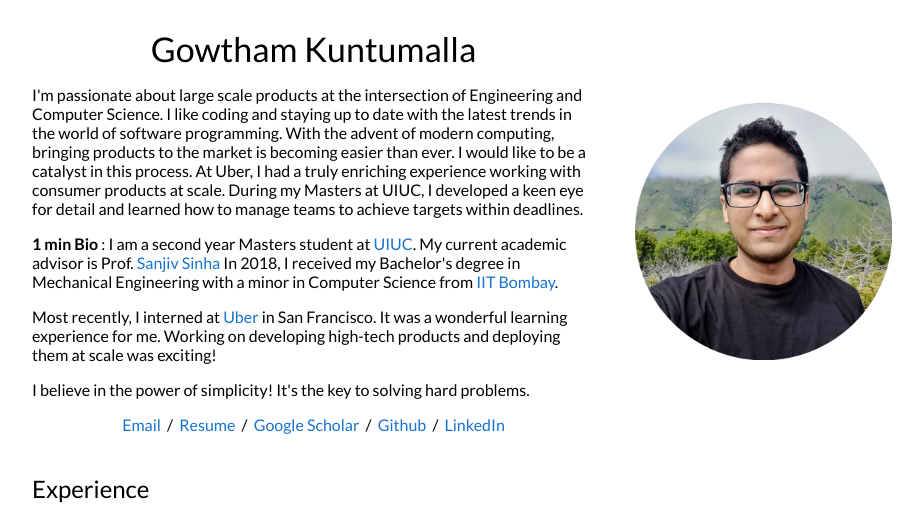
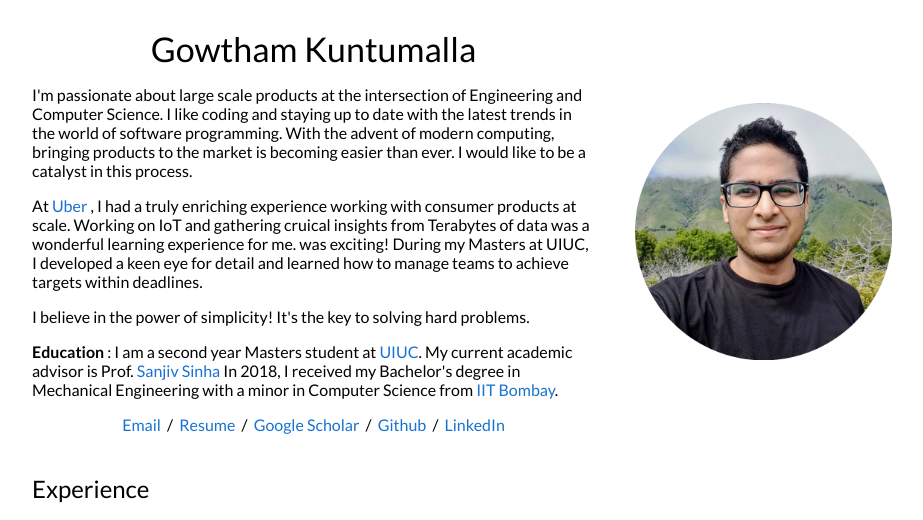
Before and after one commit to gowthamkuntumalla/gowthamkuntumalla.github.io, a plain HTML site: page index.html in a window 1280 px wide. Shown: the top 520 px of the page, without its empty margins (178-1101 px from the left). Drawn offline with Linux system fonts and the light colour scheme.

Commit message:
Update index.html

```diff
--- a/index.html
+++ b/index.html
@@ -107,17 +107,18 @@
 	      <p> I'm passionate about large scale products at the intersection of Engineering and Computer Science.
 		  I like coding and staying up to date with the latest trends in the world of software programming.
 		  With the advent of modern computing, bringing products to the market is becoming easier than ever. I would like to be a catalyst in this process.
-		  At Uber, I had a truly enriching experience working with consumer products at scale. During my Masters at UIUC, I developed a keen eye for detail and learned how to manage teams to achieve targets within deadlines.</p>
+		 </p>
 
-	      <p><strong> 1 min Bio </strong>: I am a second year Masters student at <a href="https://www.illinois.edu/">UIUC</a>. My current academic advisor is Prof. <a href="https://mechanical.illinois.edu/directory/faculty/sanjiv">Sanjiv Sinha</a>
+              <p>  At <a href = "https://www.uber.com/"> Uber </a>, I had a truly enriching experience working with consumer products at scale. Working on IoT and gathering cruical insights from Terabytes of data was a wonderful learning experience for me.
+			  was exciting!
+		   During my Masters at UIUC, I developed a keen eye for detail and learned how to manage teams to achieve targets within deadlines.
+		      </p>
+
+		<p> I believe in the power of simplicity! It's the key to solving hard problems. </p>
+
+               <p><strong> Education </strong>: I am a second year Masters student at <a href="https://www.illinois.edu/">UIUC</a>. My current academic advisor is Prof. <a href="https://mechanical.illinois.edu/directory/faculty/sanjiv">Sanjiv Sinha</a>
 		      In 2018, I received my Bachelor's degree in Mechanical Engineering with a minor in Computer Science from <a href="http://www.iitb.ac.in/">IIT Bombay</a>.
 		   </p>
-              <p> Most recently, I interned at <a href = "https://www.uber.com/"> Uber </a> in San Francisco. It was a wonderful learning experience for me. Working on developing high-tech products and deploying them at scale
-			  was exciting!</p>
-
-		 <p> I believe in the power of simplicity! It's the key to solving hard problems. </p>
-
-
 
               <p align=center>
                 <a href="mailto:gowthamkuntumalla@gmail.com">Email</a> &nbsp/&nbsp
```
